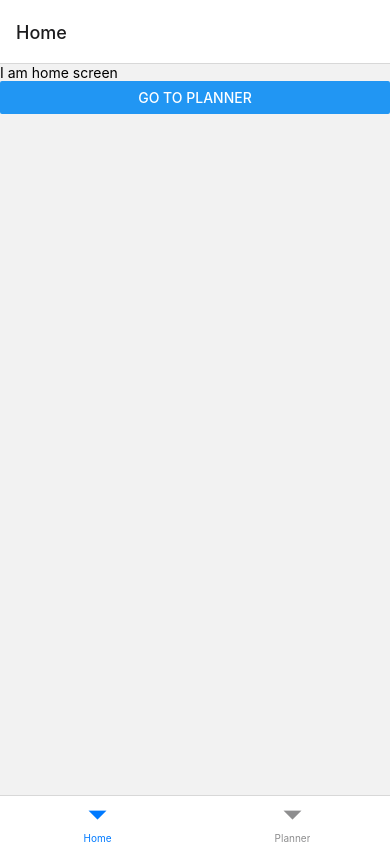
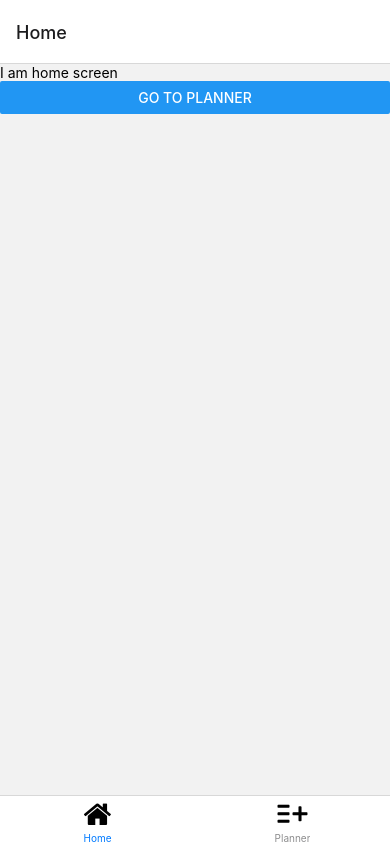
Before and after one commit to chrismcanulty/WorkoutApp, a React Native app: screen / in a window 390 px wide. Built offline with nearby package versions, Linux system fonts and the light colour scheme.

Commit message:
resolved xcode issues with icons, import icons in bottom tab navigator

```diff
--- a/navigation/index.tsx
+++ b/navigation/index.tsx
@@ -2,7 +2,8 @@ import React from 'react';
 import { createNativeStackNavigator } from '@react-navigation/native-stack';
 import { createBottomTabNavigator } from '@react-navigation/bottom-tabs';
 import { NavigationContainer } from '@react-navigation/native';
-
+import HomeIcon from 'react-native-vector-icons/FontAwesome';
+import PlannerIcon from 'react-native-vector-icons/Entypo';
 import HomeScreen from '../screens/HomeScreen';
 import PlannerScreen from '../screens/PlannerScreen';
 
@@ -36,20 +37,18 @@ function BottomTabNavigator() {
       <BottomTab.Screen
         name="Home"
         component={HomeScreen}
-        options={
-          {
-            // tabBarIcon: () => (
-            //   <Icon name="ios-person" size={30} color="#4F8EF7" />
-            // ),
-          }
-        }
+        options={{
+          tabBarIcon: () => <HomeIcon name="home" size={30} color="black" />,
+        }}
       />
       <BottomTab.Screen
         name="Planner"
         component={PlannerScreen}
-        // options={{
-        //   tabBarIcon: ({ color, size }) => <FaHome size={size} color={color} />,
-        // }}
+        options={{
+          tabBarIcon: () => (
+            <PlannerIcon name="add-to-list" size={30} color="black" />
+          ),
+        }}
       />
     </BottomTab.Navigator>
   );
--- a/package.json
+++ b/package.json
@@ -27,6 +27,7 @@
     "@tsconfig/react-native": "^2.0.2",
     "@types/jest": "^29.2.1",
     "@types/react": "^18.0.24",
+    "@types/react-native-vector-icons": "^6.4.13",
     "@types/react-test-renderer": "^18.0.0",
     "babel-jest": "^29.2.1",
     "eslint": "^8.19.0",
```
Also changed, not shown: 19 other files (tests, documents, lock files or other folders).
